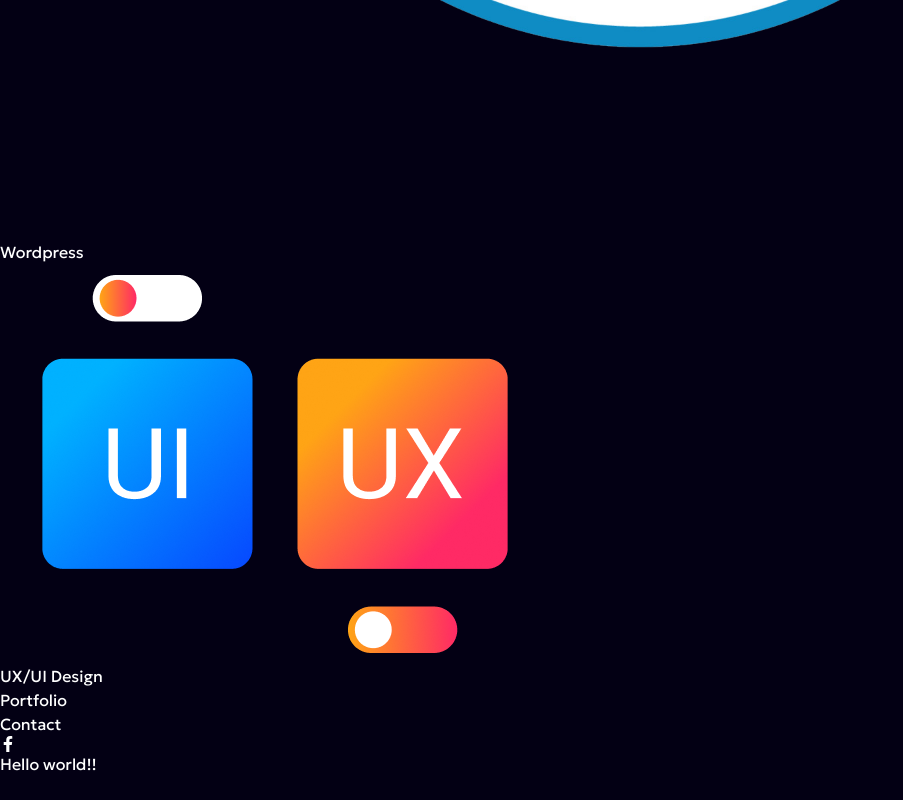
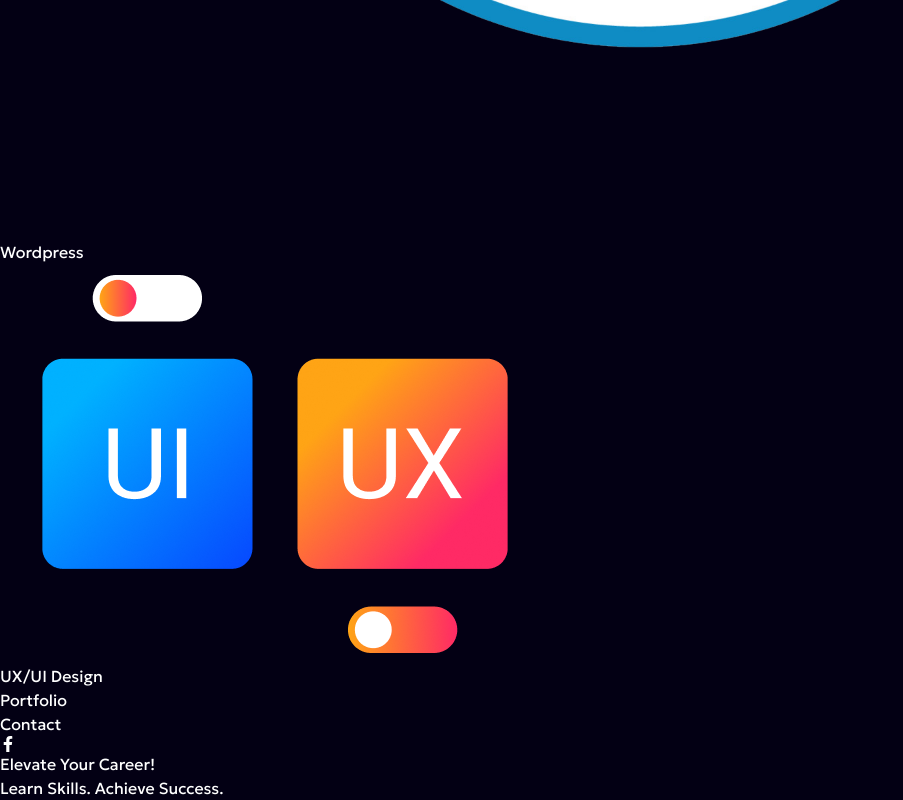
Before and after one commit to Shakiqurrahman/Flytech_IT, a Next.js app: page / in a window 1280 px wide. Shown: the part 9630-10430 px from the top of the page, without its empty margins (0-903 px from the left). Before the commit the page ends 10406 px from the top, so only its background shows below. Built offline with nearby package versions, Linux system fonts and the light colour scheme.

Commit message:
hero added

```diff
--- a/src/app/(Home)/page.js
+++ b/src/app/(Home)/page.js
@@ -1,10 +1,35 @@
-import Image from "next/image";
-import logo from "/public/flytech-White.png";
-
 export default function Home() {
     return (
-        <div>
-            <h1>Hello world!!</h1>
-        </div>
+        <section>
+            <div class="relative w-full">
+                <div className="max-w-[1600px] w-full rounded-full h-[400px] bg-gradient-to-b from-transparent from-0% via-95% to-100% via-blue-900 to-transparent absolute left-1/2 -translate-x-1/2 blur-[200px] ">
+                    {" "}
+                </div>
+                <div className="max-width relative  flex flex-col justify-center items-center min-h-[80vh]">
+                    <div className=" text-center mb-10">
+                        <h1 className="text-7xl w-[500px]">
+                            Elevate Your Career!
+                        </h1>
+                        <p className="bg-blue-500 py-2 px-5 rounded-md mt-4 inline-block">
+                            Learn Skills. Achieve Success.
+                        </p>
+                    </div>
+                    {/* <p>
+                        ti consequuntur id recusandae obcaecati cum soluta
+                        cumque culpa porro delectus maiores aliquam ea,
+                        necessitatibus exercitationem consequatur quae officiis
+                        blanditiis voluptatibus dignissimos similique? Soluta
+                        voluptas odio ipsa! Facilis voluptatum consequatur,
+                        tenetur laborum nemo facere possimus. Repellat, ad. Quo,
+                        omnis nesciunt officia distinctio dolorum, quae
+                        perferendis esse doloremque voluptatum illo cum eum
+                        magni dicta debitis, alias provident. Molestias autem
+                        nulla quae nisi nam ab, error architecto eos praesentium
+                        dolorum dolores tenetur eum, aspernatur illo harum quas
+                        velit.
+                    </p> */}
+                </div>
+            </div>
+        </section>
     );
 }
--- a/src/app/globals.css
+++ b/src/app/globals.css
@@ -8,6 +8,8 @@ body {
     background: #030014;
     color: white;
     font-family: "Geologica", sans-serif;
+    max-width: 100%;
+    overflow-x: hidden;
 }
 
 .max-width {
--- a/src/app/layout.js
+++ b/src/app/layout.js
@@ -10,8 +10,12 @@ export default function RootLayout({ children }) {
     return (
         <html lang="en">
             <body>
-                <Header />
-                {children}
+                <main className="relative">
+                    {/* <div class="absolute min-h-screen w-full bg-[radial-gradient(#e5e7eb_1px,transparent_1px)] [background-size:16px_16px] [mask-image:radial-gradient(ellipse_50%_50%_at_50%_50%,#000_70%,transparent_100%)] opacity-10"></div> */}
+                    {/* <div class="absolute bottom-0 right-0 top-[-10%] max-h-screen  w-full rounded-full bg-[radial-gradient(circle_farthest-side,rgba(255,0,182,.15),#030014,rgba(255,255,255,0))]"></div> */}
+                    <Header />
+                    {children}
+                </main>
             </body>
         </html>
     );
--- a/src/components/shared/Header/Header.jsx
+++ b/src/components/shared/Header/Header.jsx
@@ -91,7 +91,7 @@ const Header = () => {
 
     const [isDropdownClicked, setIsDropdownClicked] = useState(false);
     return (
-        <header className="py-4 border-b border-gray-700/50 backdrop:blur relative">
+        <header className="py-4 border-b border-gray-700/50 backdrop:blur relative z-10">
             <div className="flex justify-between items-center max-width">
                 <div>
                     <Image src={logo} alt="Flytech It" className="w-40" />
@@ -114,14 +114,14 @@ const Header = () => {
                             }
                         >
                             <span className="flex items-center gap-2 cursor-pointer ">
-                                Courses <IoIosArrowDown/>
+                                Courses <IoIosArrowDown />
                             </span>
                             <ul
                                 className={`${
                                     isDropdownClicked
                                         ? "opacity-100 visible"
                                         : "invisible opacity-0"
-                                } duration-300 grid gap-5 grid-cols-3 w-[800px] absolute z-10 bg-black border border-gray-700 p-4 rounded-sm top-[40px] left-1/2 -translate-x-1/2 backdrop:blur-sm bg-gradient-to-r from-[#030014] to-[#0A001F]`}
+                                } duration-300 grid gap-x-6 gap-y-8 grid-cols-3 w-[1000px] absolute z-10 bg-black border border-gray-700/50 p-8 rounded-lg top-[40px] left-1/2 -translate-x-1/2 backdrop:blur-sm bg-gradient-to-r from-[#030014] to-[#0A001F]`}
                             >
                                 {courses?.map((course, index) => (
                                     <li
@@ -131,7 +131,7 @@ const Header = () => {
                                         <Image
                                             src={course?.logo}
                                             alt={course?.name}
-                                            className="w-10"
+                                            className="w-8"
                                         />
                                         <Link
                                             href={course?.link}
```
Also changed, not shown: src/components/Hero.jsx (added, +11 -0 lines).
